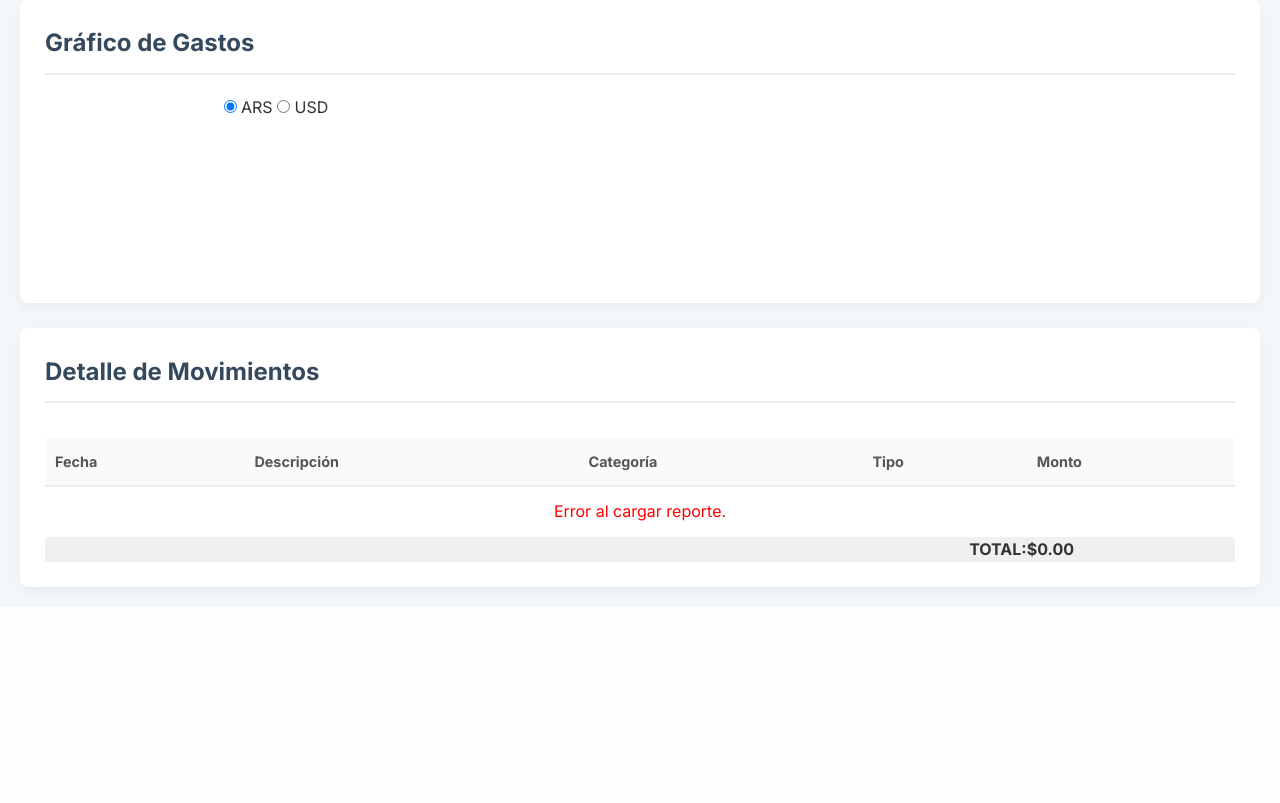
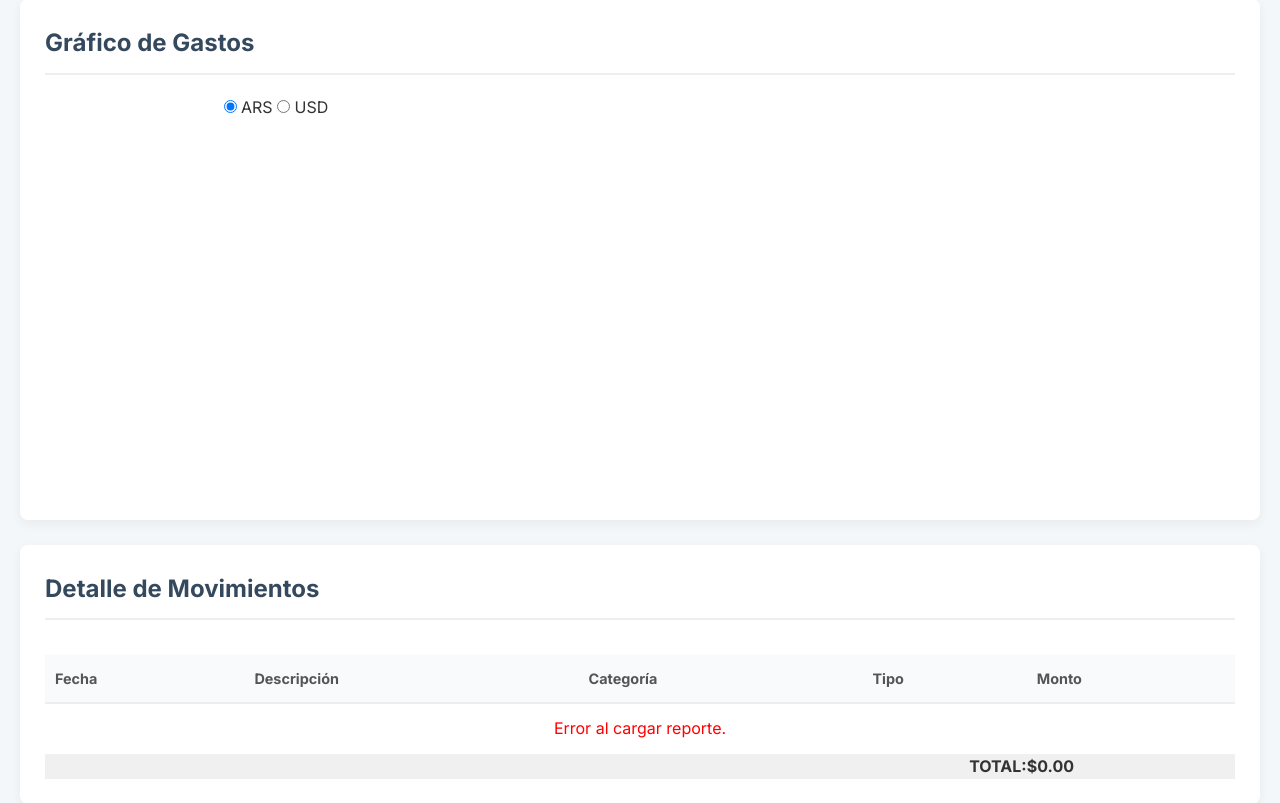
Before and after one commit to pbolig/controlgastos, a Flask app: template templates/reportes.html in a window 1280 px wide. Shown: the part 323-1126 px from the top of the page. Before the commit the page ends 918 px from the top, so only its background shows below. Run offline with Flask 3, Linux system fonts and the light colour scheme; the template is opened without the code that fills it, so the values that code supplies are empty; a map, chart or similar area stays blank.

Commit message:
20251202

```diff
--- a/templates/reportes.html
+++ b/templates/reportes.html
@@ -63,7 +63,7 @@
             <!-- 2. GRÁFICO DE TORTA (Ahora en una columna más ancha) -->
             <section class="widget" style="grid-column: 1 / -1;">
                 <h2>Gráfico de Gastos</h2>
-                <div class="grafico-container" style="max-width: 70%; margin: 0 auto;">
+                <div class="grafico-container" style="position: relative; max-width: 70%; height: 400px; margin: 20px auto 0;">
                     <!-- Selector de Moneda para el Gráfico -->
                     <div class="grafico-controles">
                         <label><input type="radio" name="grafico-moneda" value="ARS" checked> ARS</label>
```
